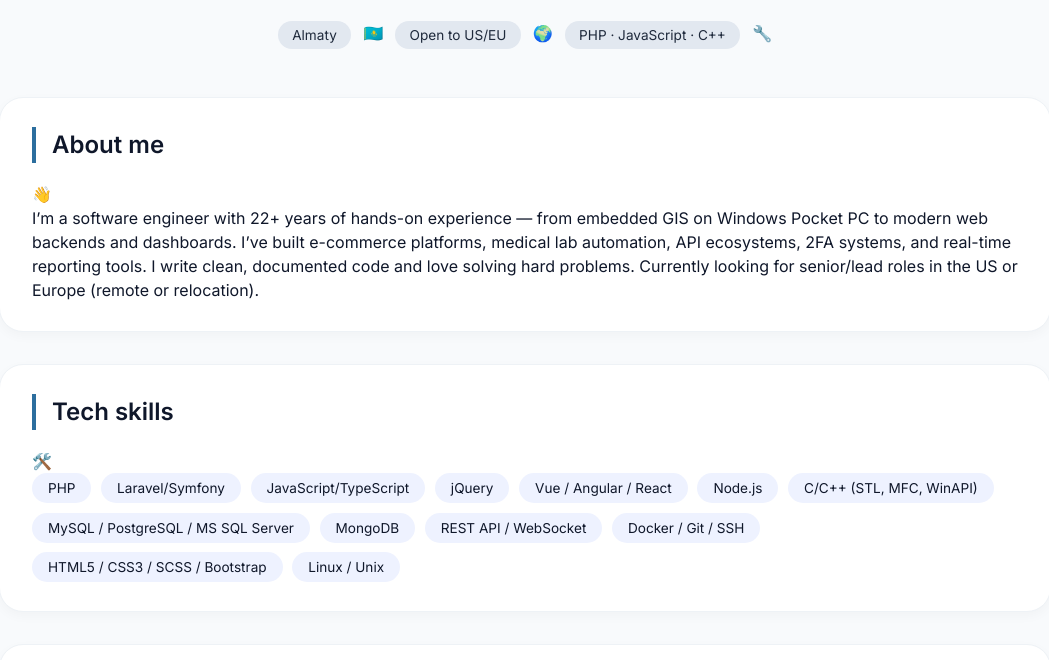
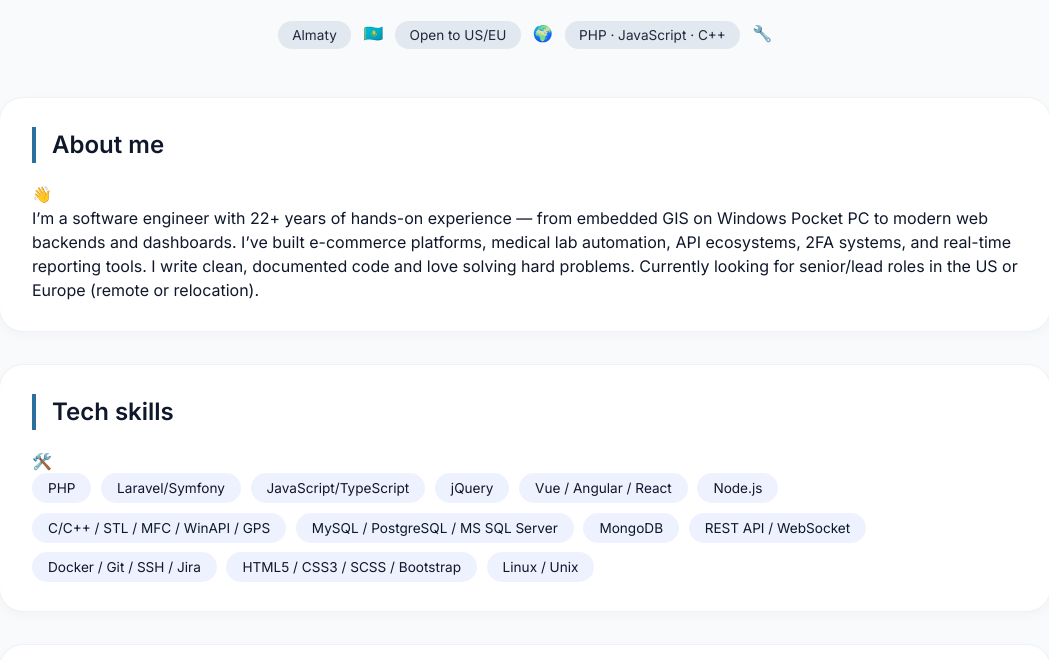
Before and after one commit to tolkensak/tolkensak, a plain HTML site: page index.html in a window 1280 px wide. Shown: the part 145-805 px from the top of the page, without its empty margins (115-1164 px from the left). Drawn offline with Linux system fonts and the light colour scheme.

Commit message:
Update skills section to include Jira

```diff
--- a/index.html
+++ b/index.html
@@ -177,11 +177,11 @@ class="skill">Laravel/Symfony</span>
 class="skill">jQuery</span>
 <span class="skill">Vue / Angular / React</span> <span
 class="skill">Node.js</span>
-<span class="skill">C/C++ (STL, MFC, WinAPI)</span>
+<span class="skill">C/C++ / STL / MFC / WinAPI / GPS</span>
 <span class="skill">MySQL / PostgreSQL / MS SQL Server</span>
 <span class="skill">MongoDB</span>
 <span class="skill">REST API / WebSocket</span> <span
-class="skill">Docker / Git / SSH</span>
+class="skill">Docker / Git / SSH / Jira</span>
 <span class="skill">HTML5 / CSS3 / SCSS / Bootstrap</span>
 <span class="skill">Linux / Unix</span>
 </div>
```
